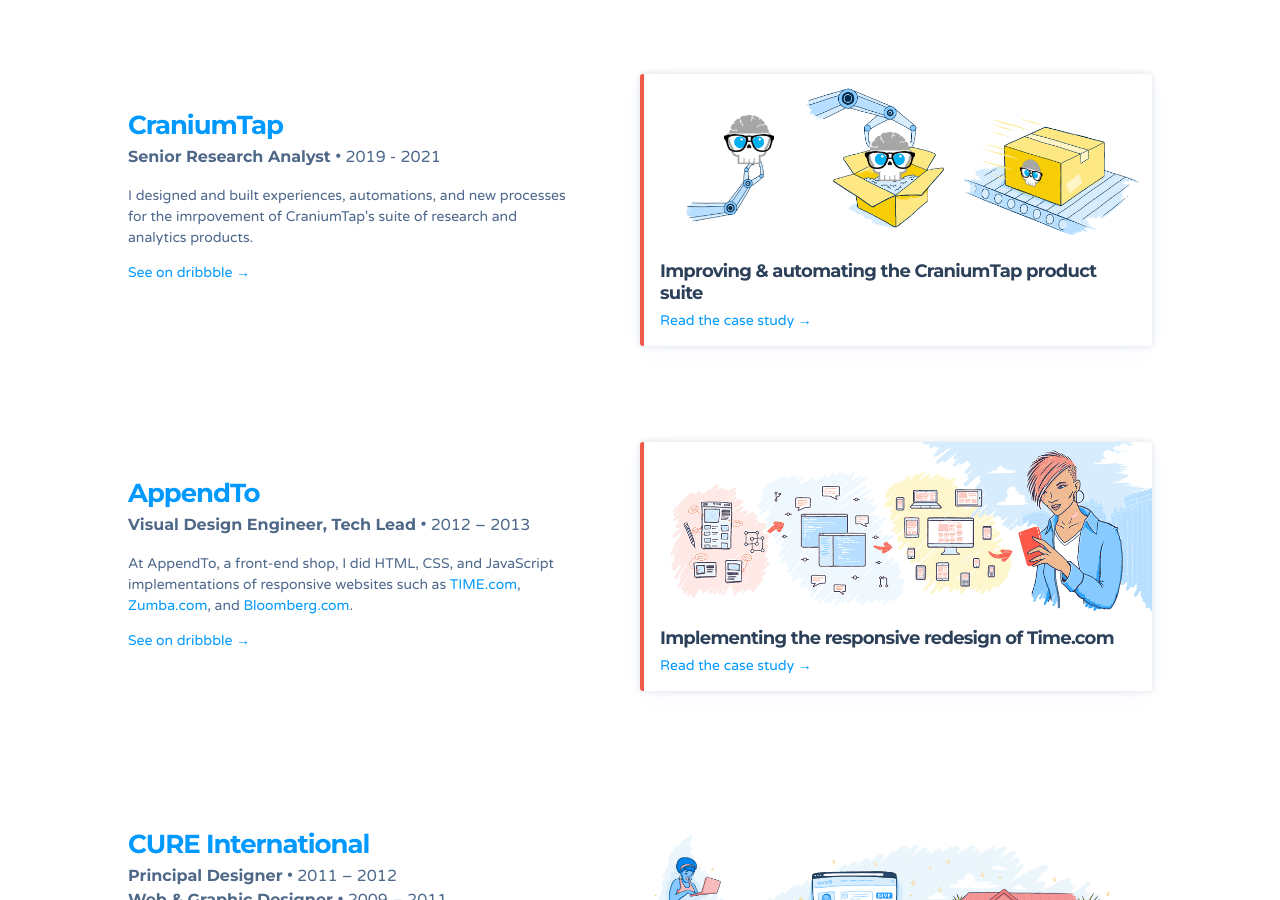
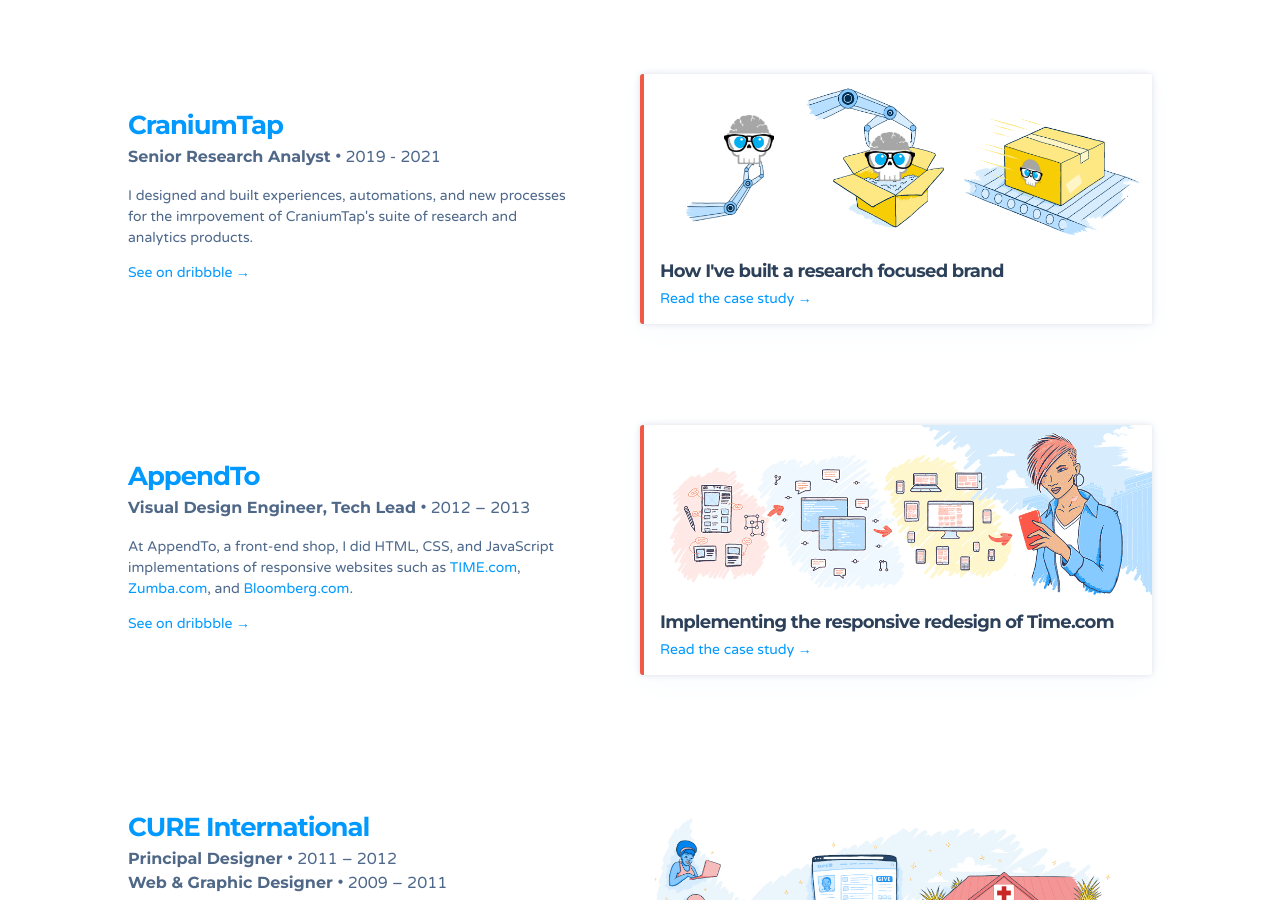
Before and after one commit to zenifold/max_page, a Jekyll site: the page built from index.html, in a window 1280 px wide and 900 px high, scrolled down 2734 px. Built offline with Jekyll 4.4.1, drawn with Linux system fonts in a browser that asks for light colours; some web fonts are replaced.

Commit message:
changes to see live

```diff
--- a/_data/employers.yaml
+++ b/_data/employers.yaml
@@ -36,10 +36,10 @@
     I designed and built experiences, automations, and new processes for the imrpovement of CraniumTap's suite of research and analytics products.
   dribbble: https://dribbble.com/jag/projects/540365-GitHub-work
   image: /img/case-studies/craniumtap-retooling-and-shipping.png
-  image_alt: workflow illustration of code review collaboration on GitHub
+  image_alt: Retooling CraniumTap services and improving the business.
   articles_layout: l_1_up
   articles_list:
-    - title: Improving & automating the CraniumTap product suite
+    - title: How I've built a research focused brand
       summary: Iterating on a software development workflow for 20M users by removing friction and barriers.
       url: https://medium.com/@jglovier/improving-code-review-on-github-ca550ceac5b8
       image: /img/case-studies/craniumtap-retooling-and-shipping.png
```
